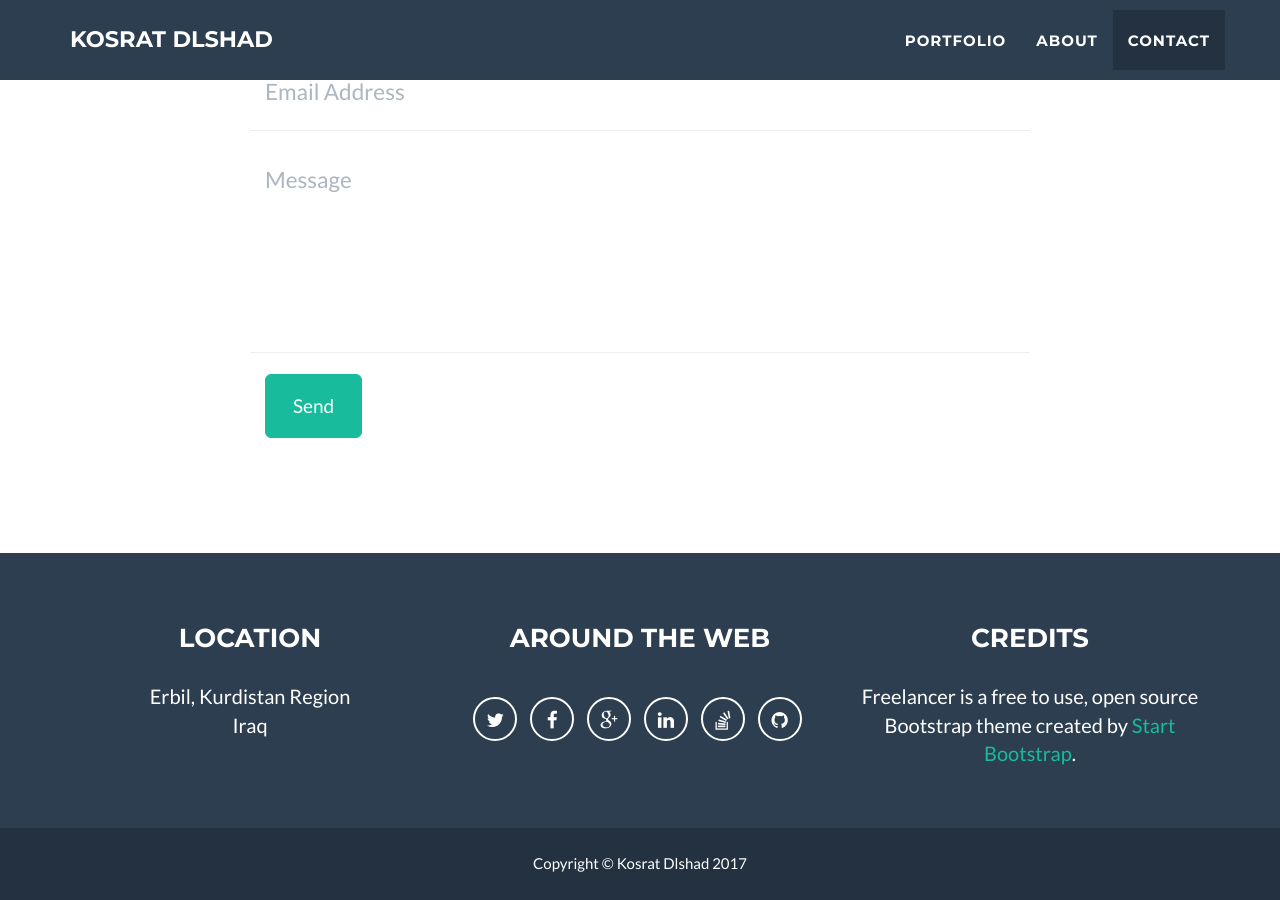
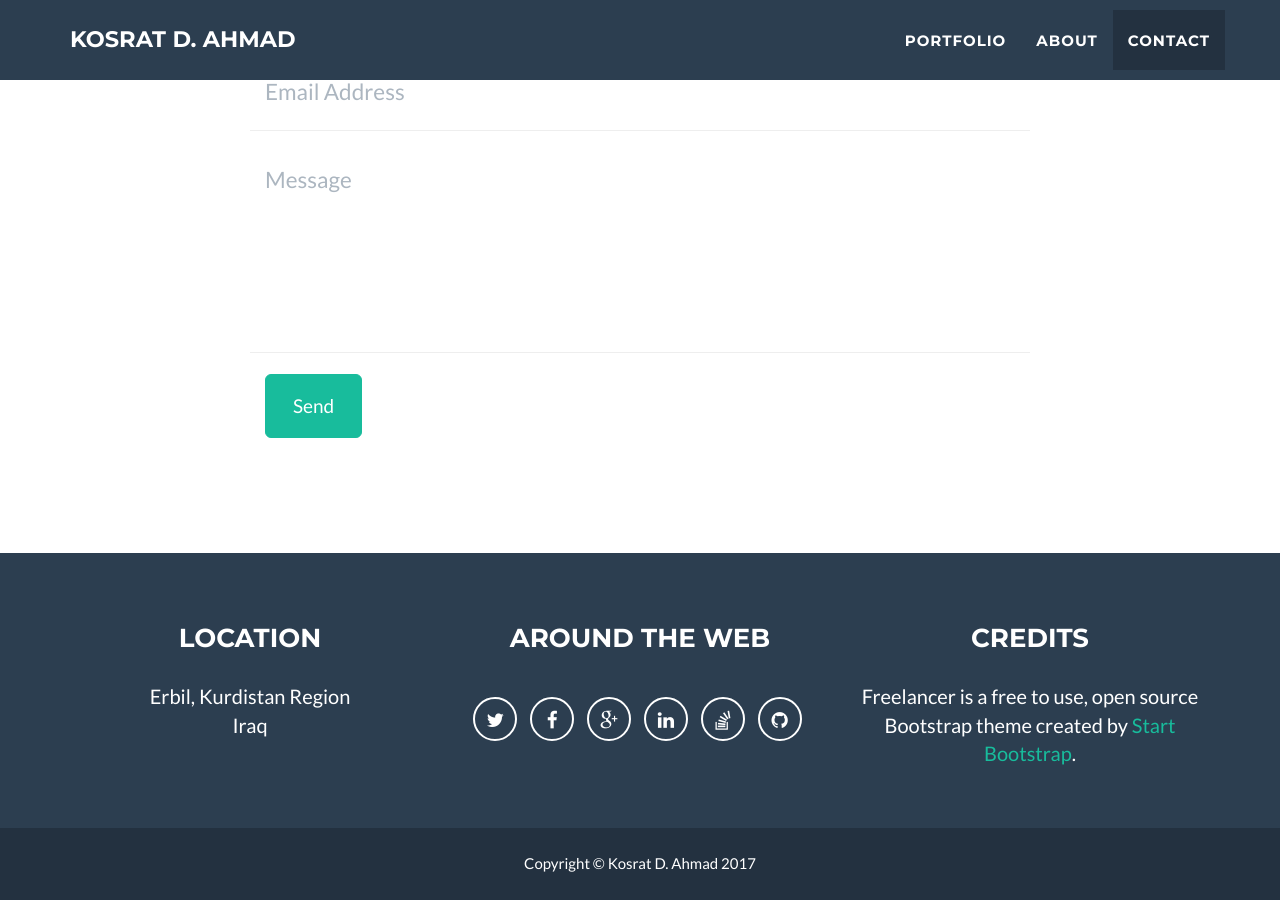
Before and after one commit to kosratdev/kosratdahmad.github.io, a Jekyll site: the page built from index.html, in a window 1280 px wide and 900 px high, scrolled down 2485 px. Built offline with Jekyll 4.4.1, drawn with Linux system fonts in a browser that asks for light colours; some of the changed text lies outside the part shown.

Commit message:
refactor: Change profile name

```diff
--- a/_config.yml
+++ b/_config.yml
@@ -1,10 +1,10 @@
 # Site settings
-title: Kosrat Dlshad
+title: Kosrat D. Ahmad
 email: kosrat.d.ahmad@gmail.com
 url: https://kosratdahmad.github.io
 description: "Write an awesome description for your new site here. You can edit this line in _config.yml. It will appear in your document head meta (for Google search results) and in your feed.xml site description."
 skills: "Android Developerr"
-meta_author: Kosrat Dlshad
+meta_author: Kosrat D. Ahmad
 
 # Google webmaster tools
 google_verify:
@@ -31,7 +31,7 @@ color:
 
 # Footer settings
 footer:
-  copyright: Kosrat Dlshad
+  copyright: Kosrat D. Ahmad
   location: Location
   social: Around the Web
   credits: Credits
```
